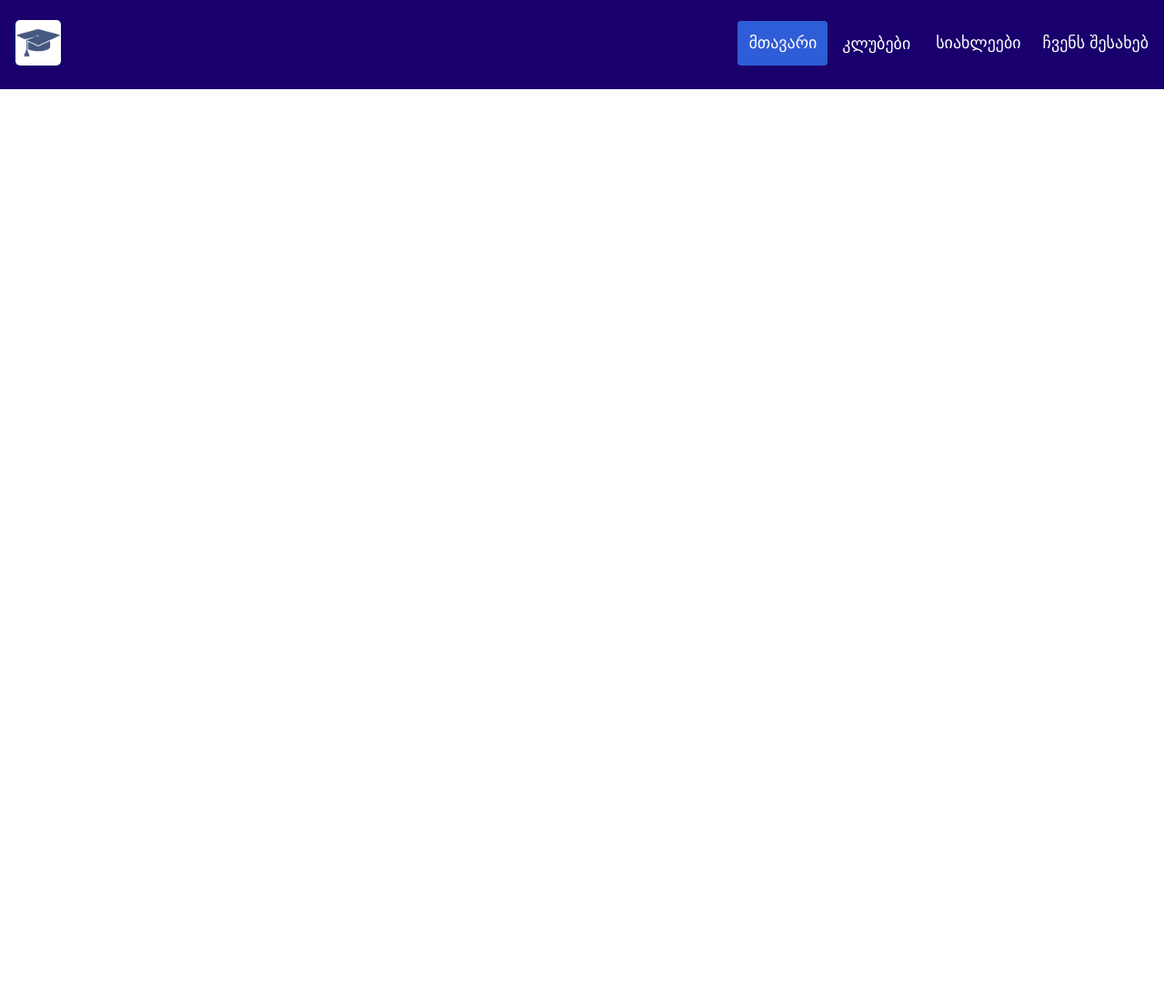
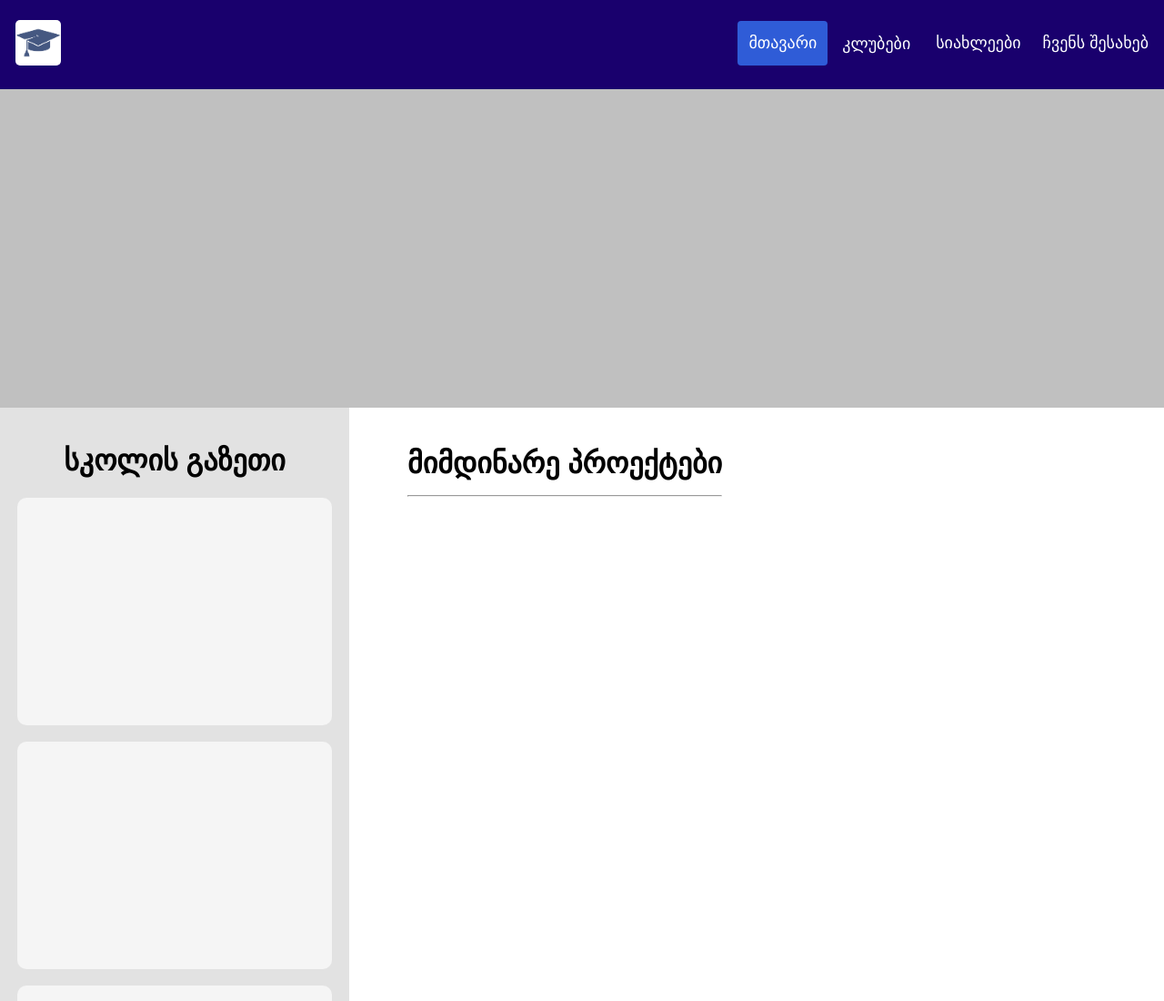
Before and after one commit to 32skola/32th-school-website, a plain HTML site: page index.html in a window 1280 px wide. Shown: the top 1100 px of the page at 91% size. Before the commit the page ends 800 px from the top, so only its background shows below. Drawn offline with Linux system fonts and the light colour scheme.

Commit message:
Update index.html

```diff
--- a/index.html
+++ b/index.html
@@ -8,6 +8,57 @@
     <link rel="icon" type="image/x-icon" href="32th Logo.png">
     <link rel="stylesheet" href="index.css">
     <title>მთავარი გვერდი </title>
+    <style>
+      .fakeimg {
+        background-color: rgb(192, 192, 192);
+        width: 100%;
+        height:350px;
+      }
+
+      @media only screen and (min-width:500px) {
+
+.leftrow {
+background-color: rgb(226, 226, 226);
+width: 30%;
+margin: 0;
+float: left;
+height: auto;
+}
+
+}
+
+.row {
+width: 65%;
+float: right;
+text-align: right;
+}
+
+@media only screen and (max-width:500px) {
+.row {
+width: 90%;
+float: right;
+text-align: right;
+ }
+
+ h1 {
+  font-size: 120%;
+ }
+}
+
+.article {
+  background-color: whitesmoke;
+  width: 90%;
+  height: 250px;
+  border-radius: 10px;
+}
+
+.currentprojects {
+  width: auto;
+  overflow-x: scroll;
+}
+
+
+    </style>
 </head>
 <body>
 
@@ -31,7 +82,54 @@
       <a href="about.html">ჩვენს შესახებ</a>
     </div>
   </div>
+ <div class="fakeimg"></div>
+ <div class="leftrow">
+  <br>
+ <center><h1>სკოლის გაზეთი</h1></center>
+ <center>
+  <div class="article">
 
+  </div>
+ </center>
+ <br>
+ <center>
+  <div class="article">
 
+  </div>
+ </center>
+ <br>
+ <center>
+  <div class="article">
+
+  </div>
+ </center>
+ <br>
+ <center>
+  <div class="article">
+
+  </div>
+ </center>
+ <br>
+ <center>
+  <div class="article">
+
+  </div>
+ </center>
+ <br>
+ <center>
+  <div class="article">
+
+  </div>
+ </center>
+ <br>
+ <br>
+ </div>
+ <div class="row">
+  <h1 style="margin-top: 5%;">მიმდინარე პროექტები
+  <hr>
+  </h1>
+  <br>
+
+ </div>
 </body>
 </html>
```
